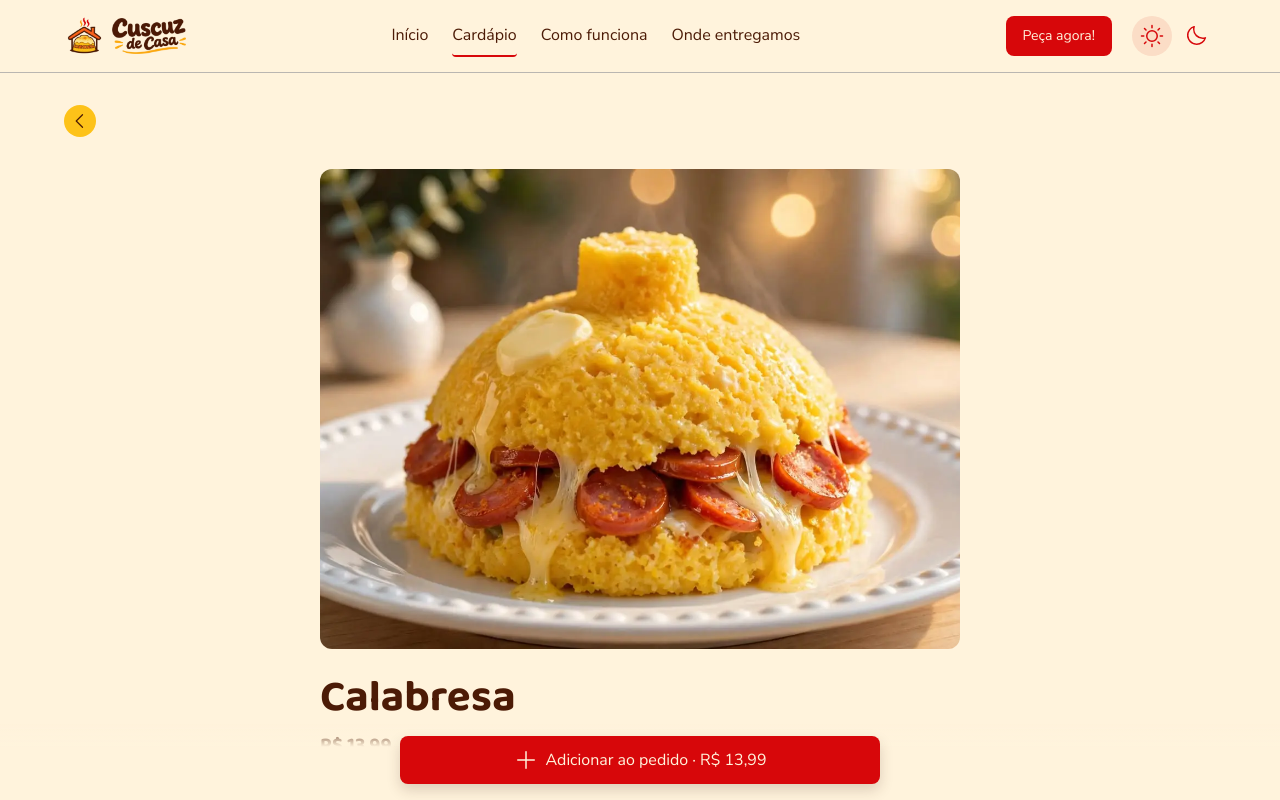
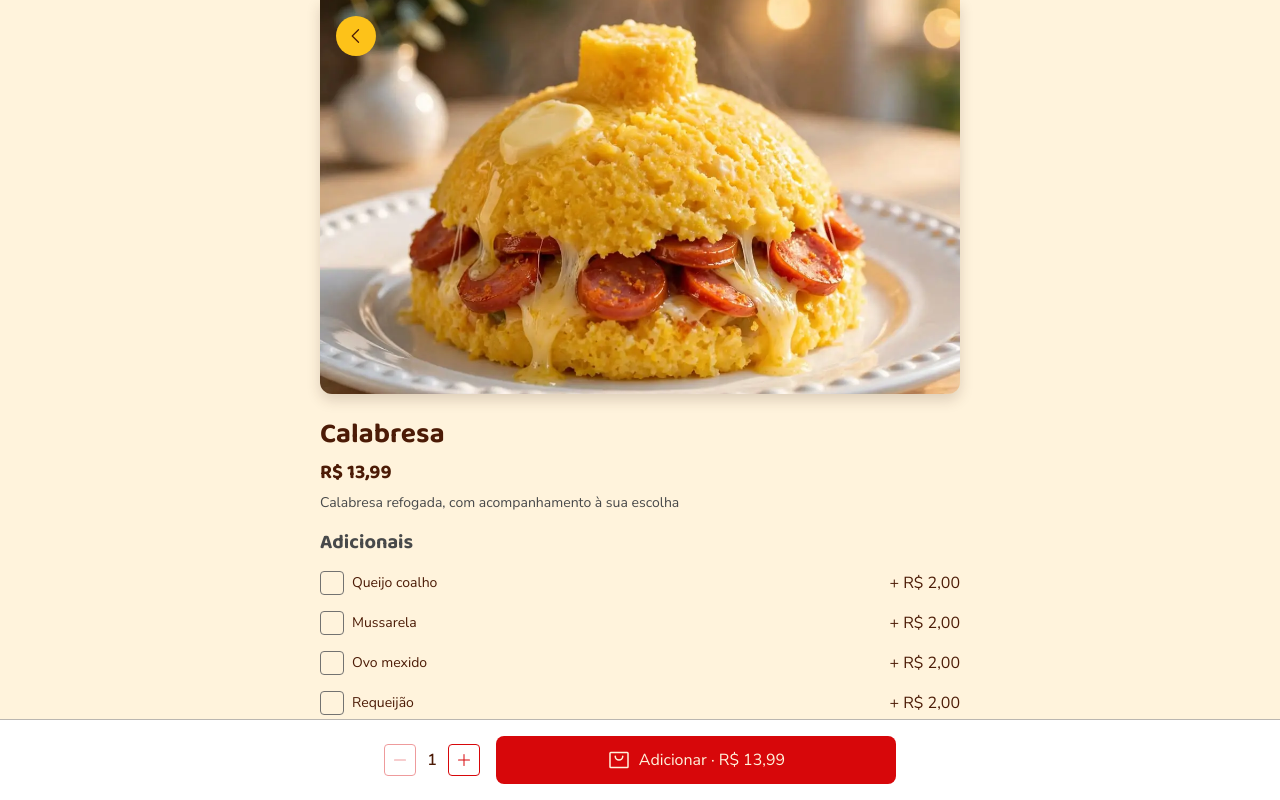
Before and after one commit to rodolphoraposo/cuscuzdecasa, a React (Vite) app: page /cardapio/calabresa in a window 1280 px wide. Shown: the top 800 px of the page. Built offline with nearby package versions, Linux system fonts and the light colour scheme.

Commit message:
style: ajusta detalhe do item ao Figma e adiciona os 5 adicionais

```diff
--- a/src/App.tsx
+++ b/src/App.tsx
@@ -1,4 +1,4 @@
-import { Route, Routes } from "react-router-dom";
+import { Route, Routes, useLocation } from "react-router-dom";
 import { Footer } from "./components/Footer";
 import { Header } from "./components/Header";
 import { ScrollManager } from "./components/ScrollManager";
@@ -9,10 +9,14 @@ import Menu from "./pages/Menu";
 import ProductDetail from "./pages/ProductDetail";
 
 export default function App() {
+  const { pathname } = useLocation();
+  /** Detalhe, carrinho e finalização são telas focadas, sem o menu do site. */
+  const fluxoDePedido = pathname.startsWith("/cardapio/") || pathname.startsWith("/pedido");
+
   return (
     <>
       <ScrollManager />
-      <Header />
+      {!fluxoDePedido && <Header />}
       <main>
         <Routes>
           <Route path="/" element={<Home />} />
@@ -24,7 +28,7 @@ export default function App() {
           <Route path="*" element={<Legal titulo="Página não encontrada" />} />
         </Routes>
       </main>
-      <Footer />
+      {!fluxoDePedido && <Footer />}
     </>
   );
 }
--- a/src/data/menu.ts
+++ b/src/data/menu.ts
@@ -37,11 +37,11 @@ export const categorias: Categoria[] = [
 const acomp = "com acompanhamento à sua escolha";
 
 export const produtos: Produto[] = [
-  { id: "carne-moida", categoria: "salgados", nome: "Carne Moída", descricao: `Carne Moída de 1°, ${acomp}`, preco: 11.99, imagem: carneMoida },
+  { id: "carne-moida", categoria: "salgados", nome: "Carne moída", descricao: `Carne Moída de 1°, ${acomp}`, preco: 11.99, imagem: carneMoida },
   { id: "salsicha-ao-molho", categoria: "salgados", nome: "Salsicha ao molho", descricao: `Salsicha ao molho de tomate, ${acomp}`, preco: 11.99, imagem: salsicha },
   { id: "calabresa", categoria: "salgados", nome: "Calabresa", descricao: `Calabresa refogada, ${acomp}`, preco: 13.99, imagem: calabresa },
   { id: "frango-desfiado", categoria: "salgados", nome: "Frango desfiado", descricao: `Frango desfiado refogado, ${acomp}`, preco: 14.99, imagem: frango },
-  { id: "carne-de-sol", categoria: "salgados", nome: "Carne de Sol", descricao: `Carne de sol refogada, ${acomp}`, preco: 14.99, imagem: carneDeSol },
+  { id: "carne-de-sol", categoria: "salgados", nome: "Carne de sol", descricao: `Carne de sol refogada, ${acomp}`, preco: 14.99, imagem: carneDeSol },
 
   { id: "romeu-e-julieta", categoria: "doces", nome: "Romeu & Julieta", descricao: `Goiabada com queijo coalho, ${acomp}`, preco: 12.99, imagem: romeu },
   { id: "cartola", categoria: "doces", nome: "Cartola", descricao: `Banana frita com queijo coalho, ${acomp}`, preco: 12.99, imagem: cartola },
@@ -85,13 +85,13 @@ export interface Adicional {
   preco: number;
 }
 
-/**
- * Adicionais do Detalhe do item (+ R$ 2,00 cada, conforme o Figma).
- * CONFIRMAR: só "Queijo coalho" foi confirmado pelo carrinho de exemplo (R$ 14,99 + R$ 2,00 = R$ 16,99).
- * O Figma tem 5 opções: inclua as outras 4 aqui, uma linha cada.
- */
+/** Adicionais do Detalhe do item: + R$ 2,00 cada (conforme o Figma). */
 export const adicionais: Adicional[] = [
   { id: "queijo-coalho", nome: "Queijo coalho", preco: 2 },
+  { id: "mussarela", nome: "Mussarela", preco: 2 },
+  { id: "ovo-mexido", nome: "Ovo mexido", preco: 2 },
+  { id: "requeijao", nome: "Requeijão", preco: 2 },
+  { id: "ovo-cozido", nome: "Ovo cozido", preco: 2 },
 ];
 
 /** Categorias que aceitam adicionais (suposição: só os salgados). */
--- a/src/pages/ProductDetail.tsx
+++ b/src/pages/ProductDetail.tsx
@@ -1,4 +1,4 @@
-import { CaretLeft, Minus, Plus } from "@phosphor-icons/react";
+import { CaretLeft, Minus, Plus, ShoppingBag } from "@phosphor-icons/react";
 import { useState } from "react";
 import { Link, useNavigate, useParams } from "react-router-dom";
 import { Button, ButtonLink, Checkbox, EmptyState } from "../components/ui";
@@ -47,41 +47,41 @@ function Detalhe({ produto }: { produto: Produto }) {
 
   return (
     <>
-      <div className="container">
-        <div className="page-header">
-          <Link className="icon-btn icon-btn--destaque" to={voltar} aria-label="Voltar ao cardápio">
+      <div className={`detail-hero${produto.ajuste === "contain" ? " detail-hero--contain" : ""}`}>
+        <Link className="icon-btn icon-btn--destaque detail-hero__voltar" to={voltar} aria-label="Voltar ao cardápio">
           <CaretLeft size={20} />
         </Link>
-        </div>
-
-        <div className="detail">
-          <div className={`detail__foto${produto.ajuste === "contain" ? " detail__foto--contain" : ""}`}>
         <img src={produto.imagem} alt={produto.nome} />
       </div>
 
+      <div className="container">
+        <div className="detail">
           <div className="detail__topo">
-            <h1 className="t-pagina">{produto.nome}</h1>
+            <h1 className="t-secao">{produto.nome}</h1>
             <p className="preco">{formatarPreco(produto.preco)}</p>
-            <p className="t-corpo detail__desc">{produto.descricao}</p>
+            <p className="detail__desc">{produto.descricao}</p>
           </div>
 
           {opcoes.length > 0 && (
             <fieldset className="detail__adicionais">
               <legend className="t-subtitulo">Adicionais</legend>
-              {opcoes.map((a) => (
-                <Checkbox
-                  key={a.id}
-                  rotulo={`${a.nome} · + ${formatarPreco(a.preco)}`}
-                  checked={extras.includes(a.id)}
-                  onChange={() => alternar(a.id)}
-                />
-              ))}
+              {opcoes.map((a) => {
+                const campo = `extra-${a.id}`;
+                return (
+                  <div className="adicional" key={a.id}>
+                    <Checkbox id={campo} rotulo={a.nome} checked={extras.includes(a.id)} onChange={() => alternar(a.id)} />
+                    <label htmlFor={campo}>+ {formatarPreco(a.preco)}</label>
+                  </div>
+                );
+              })}
             </fieldset>
           )}
+        </div>
+      </div>
 
-          <div className="detail__qtd">
-            <span className="t-rotulo" id="rotulo-qtd">Quantidade</span>
-            <div className="stepper" role="group" aria-labelledby="rotulo-qtd">
+      <div className="detail-bar">
+        <div className="container detail-bar__inner">
+          <div className="stepper" role="group" aria-label="Quantidade">
             <button type="button" disabled={qtd <= 1} onClick={() => setQtd((q) => q - 1)} aria-label="Diminuir quantidade">
               <Minus size={16} />
             </button>
@@ -90,15 +90,9 @@ function Detalhe({ produto }: { produto: Produto }) {
               <Plus size={16} />
             </button>
           </div>
-          </div>
-        </div>
-      </div>
-
-      <div className="cartbar">
-        <div className="container">
-          <Button tamanho="lg" bloco onClick={confirmar}>
-            <Plus className="icon" aria-hidden="true" />
-            Adicionar ao pedido · {formatarPreco(total)}
+          <Button tamanho="lg" className="detail-bar__btn" onClick={confirmar}>
+            <ShoppingBag className="icon" aria-hidden="true" />
+            Adicionar · {formatarPreco(total)}
           </Button>
         </div>
       </div>
--- a/src/styles/components.css
+++ b/src/styles/components.css
@@ -142,13 +142,18 @@
 /* ---------- Detalhe do item ---------- */
 .produto-link { color: inherit; text-decoration: none; }
 .produto-link:hover { text-decoration: underline; }
-.detail { display: grid; gap: var(--esp-24); max-width: 640px; margin-inline: auto; padding-bottom: var(--esp-24); }
-.detail__foto { border-radius: var(--raio-12); overflow: hidden; aspect-ratio: 4 / 3; background: var(--fundo-rebaixado); }
-.detail__foto img { width: 100%; height: 100%; object-fit: cover; }
-.detail__foto--contain img { object-fit: contain; background: var(--fundo-superficie); }
+.detail-hero { position: relative; max-width: 640px; margin-inline: auto; aspect-ratio: 390 / 240; border-radius: 0 0 var(--raio-12) var(--raio-12); overflow: hidden; box-shadow: var(--sombra-md); background: var(--fundo-rebaixado); }
+.detail-hero img { width: 100%; height: 100%; object-fit: cover; }
+.detail-hero--contain img { object-fit: contain; background: var(--fundo-superficie); }
+.detail-hero__voltar { position: absolute; top: var(--esp-16); left: var(--esp-16); }
+.detail { display: grid; gap: var(--esp-16); max-width: 640px; margin-inline: auto; padding-block: var(--esp-24) var(--esp-32); }
 .detail__topo { display: grid; gap: var(--esp-8); }
-.detail__desc { color: var(--texto-secundario); }
+.detail__desc { color: var(--texto-secundario); font-size: 14px; line-height: 1.4; }
 .detail__adicionais { display: grid; gap: var(--esp-16); border: 0; padding: 0; margin: 0; min-width: 0; }
-.detail__adicionais legend { padding: 0; margin-bottom: var(--esp-16); }
-.detail__qtd { display: flex; align-items: center; justify-content: space-between; }
+.detail__adicionais legend { padding: 0; margin-bottom: var(--esp-16); color: var(--texto-secundario); }
+.adicional { display: flex; align-items: center; justify-content: space-between; gap: var(--esp-16); }
+.adicional > label:last-child { cursor: pointer; }
+.detail-bar { position: sticky; bottom: 0; z-index: 15; background: var(--fundo-superficie); border-top: 1px solid var(--borda-sutil); padding-block: var(--esp-16); }
+.detail-bar__inner { display: flex; align-items: center; gap: var(--esp-16); max-width: 640px; }
+.detail-bar__btn { flex: 1; }
 .stepper button:disabled { opacity: 0.4; cursor: not-allowed; }
```
Lines whose indentation alone changed are shown as unchanged.
